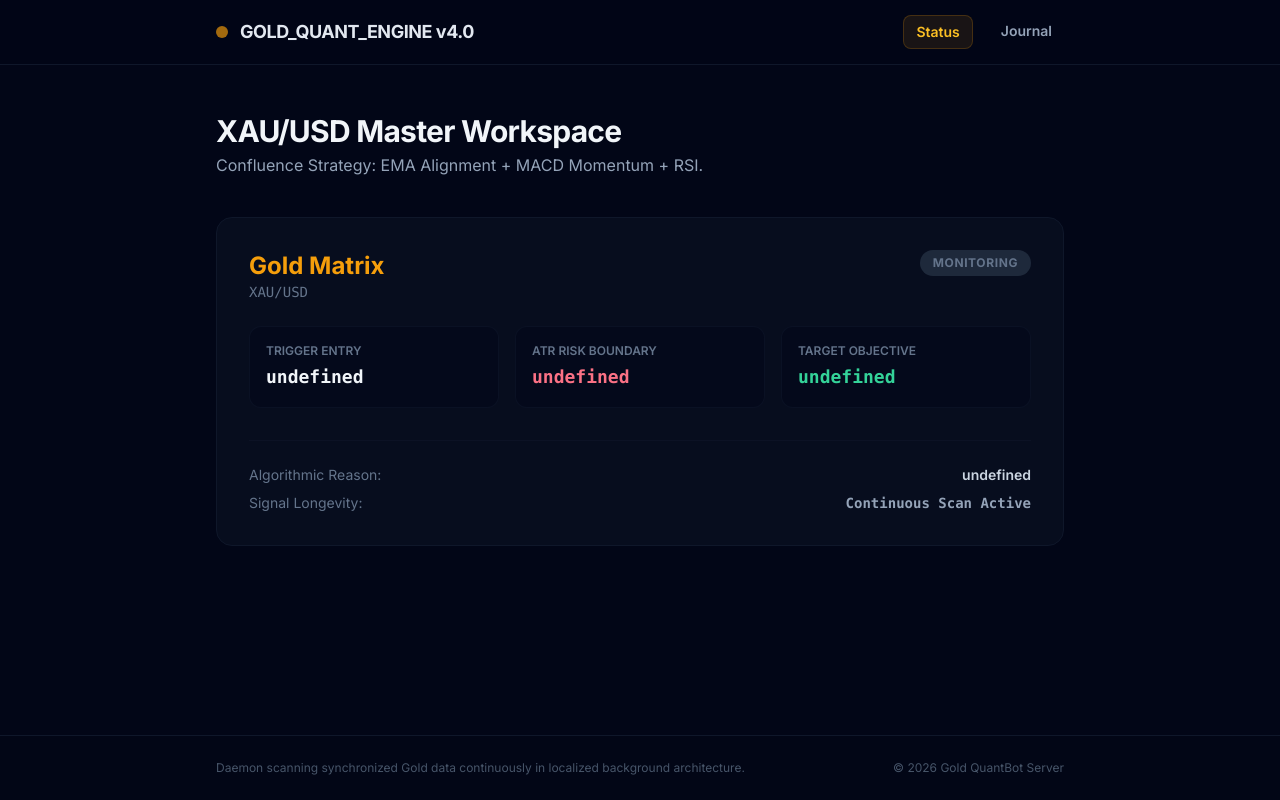
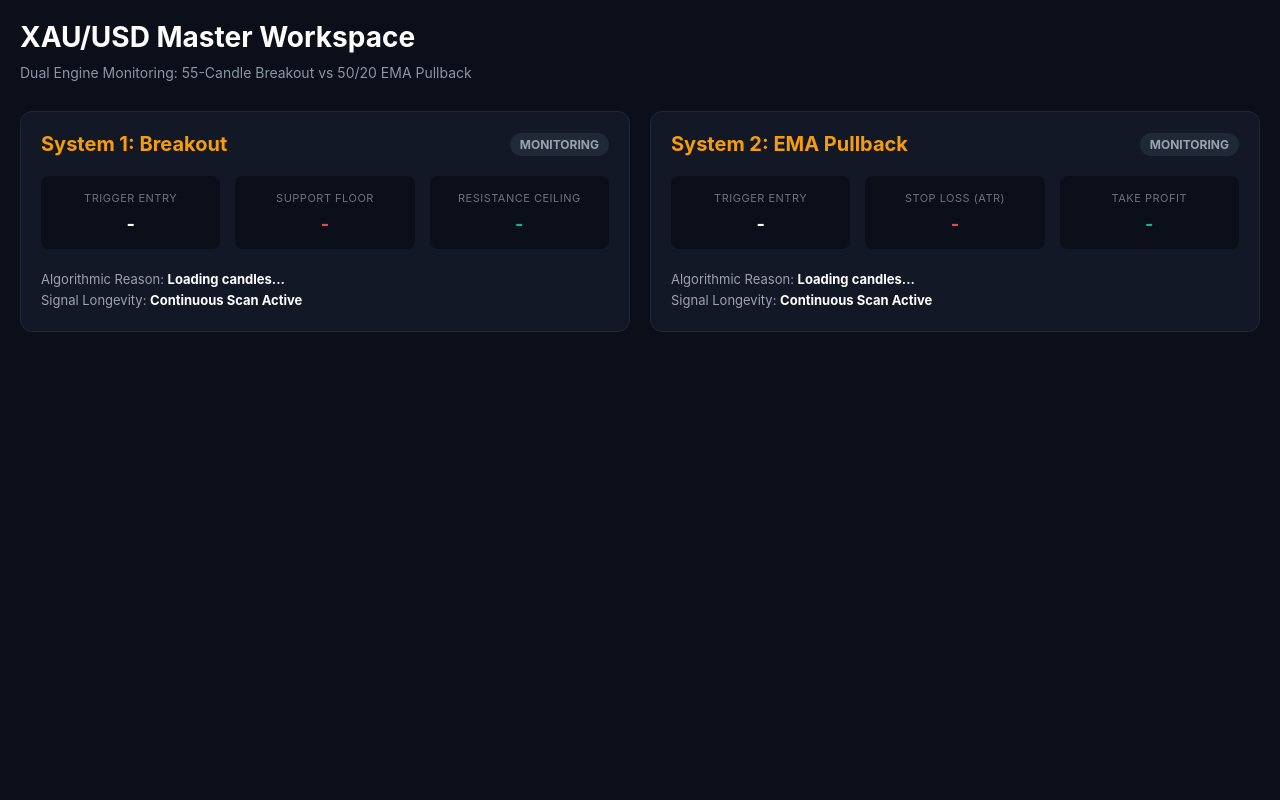
Before and after one commit to chatact135-wq/getmoney, a FastAPI app: page / in a window 1280 px wide. Run offline with FastAPI, Linux system fonts and the light colour scheme; some libraries are stand-ins or nearby versions.

Commit message:
Update index.html brilliant idea

```diff
--- a/templates/index.html
+++ b/templates/index.html
@@ -3,149 +3,186 @@
 <head>
     <meta charset="UTF-8">
     <meta name="viewport" content="width=device-width, initial-scale=1.0">
-    <title>Gold Algorithmic Dashboard</title>
-    <script src="https://cdn.tailwindcss.com"></script>
+    <title>XAU/USD Master Workspace</title>
     <style>
-        @import url('https://fonts.googleapis.com/css2?family=Inter:wght@300;400;600;700&display=swap');
-        body { font-family: 'Inter', sans-serif; }
+        body {
+            background-color: #0b0f19;
+            color: #ffffff;
+            font-family: -apple-system, BlinkMacSystemFont, "Segoe UI", Roboto, Helvetica, Arial, sans-serif;
+            margin: 0;
+            padding: 20px;
+        }
+        .header { margin-bottom: 30px; }
+        .header h1 { font-size: 28px; margin: 0 0 10px 0; }
+        .header p { color: #8b95a5; margin: 0; font-size: 14px; }
+
+        .grid-container {
+            display: grid;
+            grid-template-columns: 1fr;
+            gap: 20px;
+        }
+        @media (min-width: 768px) {
+            .grid-container { grid-template-columns: 1fr 1fr; }
+        }
+
+        .card {
+            background-color: #121826;
+            border-radius: 12px;
+            padding: 20px;
+            border: 1px solid #1f2937;
+        }
+        .card-header {
+            display: flex;
+            justify-content: space-between;
+            align-items: center;
+            margin-bottom: 20px;
+        }
+        .card-header h2 { margin: 0; font-size: 20px; color: #f59e0b; }
+
+        .status-badge {
+            background-color: #1f2937;
+            color: #9ca3af;
+            padding: 4px 10px;
+            border-radius: 20px;
+            font-size: 12px;
+            font-weight: bold;
+        }
+        .status-badge.BUY { background-color: rgba(16, 185, 129, 0.2); color: #10b981; }
+        .status-badge.SELL { background-color: rgba(239, 68, 68, 0.2); color: #ef4444; }
+
+        .metrics-grid {
+            display: grid;
+            grid-template-columns: repeat(3, 1fr);
+            gap: 15px;
+            margin-bottom: 20px;
+        }
+        .metric-box {
+            background-color: #0b0f19;
+            padding: 15px;
+            border-radius: 8px;
+            text-align: center;
+        }
+        .metric-label {
+            font-size: 11px;
+            color: #6b7280;
+            text-transform: uppercase;
+            letter-spacing: 0.5px;
+            margin-bottom: 8px;
+        }
+        .metric-value { font-size: 18px; font-weight: bold; }
+        .value-red { color: #ef4444; }
+        .value-green { color: #10b981; }
+
+        .footer-info { font-size: 13px; color: #9ca3af; line-height: 1.6; }
+        .footer-info span { color: #ffffff; font-weight: bold; }
     </style>
 </head>
-<body class="bg-slate-950 text-slate-100 min-h-screen flex flex-col justify-between">
+<body>
 
-    <!-- Header -->
-    <header class="border-b border-slate-900 bg-slate-950/80 backdrop-blur-md sticky top-0 z-50">
-        <div class="max-w-4xl mx-auto px-6 h-16 flex items-center justify-between">
-            <div class="flex items-center gap-3">
-                <span class="w-3 h-3 rounded-full bg-amber-500 animate-pulse"></span>
-                <h1 class="text-lg font-bold tracking-tight text-slate-200">GOLD_QUANT_ENGINE v4.0</h1>
-            </div>
-            <nav class="flex gap-4">
-                <a href="/" class="text-sm font-semibold text-amber-400 bg-amber-500/10 px-3 py-1.5 rounded-lg border border-amber-500/20">Status</a>
-                <a href="/journal" class="text-sm font-semibold text-slate-400 hover:text-white px-3 py-1.5 transition-colors">Journal</a>
-            </nav>
-        </div>
-    </header>
-
-    <!-- Main Content -->
-    <main class="max-w-4xl mx-auto px-6 py-12 flex-grow w-full">
-        <div class="mb-10">
-            <h2 class="text-3xl font-bold tracking-tight">XAU/USD Master Workspace</h2>
-            <p class="text-slate-400 mt-1">Confluence Strategy: EMA Alignment + MACD Momentum + RSI.</p>
+    <div class="header">
+        <h1>XAU/USD Master Workspace</h1>
+        <p>Dual Engine Monitoring: 55-Candle Breakout vs 50/20 EMA Pullback</p>
     </div>
 
-        <div class="grid grid-cols-1 gap-8">
-            <!-- GOLD (XAU/USD) Card -->
-            <div id="card-XAU-USD" class="relative overflow-hidden rounded-2xl border border-slate-900 bg-slate-900/40 p-8 transition-all duration-300">
-                <div class="flex justify-between items-start mb-6">
-                    <div>
-                        <h3 class="text-2xl font-bold text-amber-500">Gold Matrix</h3>
-                        <p class="text-sm text-slate-500 font-mono">XAU/USD</p>
+    <div class="grid-container">
+        <!-- 1. Breakout System Card -->
+        <div class="card" id="card-breakout">
+            <div class="card-header">
+                <h2>System 1: Breakout</h2>
+                <span class="status-badge" id="badge-breakout">MONITORING</span>
             </div>
-                    <span id="badge-XAU-USD" class="text-xs font-bold uppercase tracking-wider px-3 py-1 rounded-full bg-slate-800 text-slate-400">
-                        Analyzing...
-                    </span>
+            <div class="metrics-grid">
+                <div class="metric-box">
+                    <div class="metric-label">Trigger Entry</div>
+                    <div class="metric-value" id="entry-breakout">-</div>
                 </div>
-
-                <div class="grid grid-cols-3 gap-4 mb-8">
-                    <div class="bg-slate-950/40 rounded-xl p-4 border border-slate-900/60">
-                        <p class="text-xs text-slate-500 font-semibold uppercase">Trigger Entry</p>
-                        <p id="entry-XAU-USD" class="text-lg font-mono font-bold mt-1">-</p>
+                <div class="metric-box">
+                    <div class="metric-label">Support Floor</div>
+                    <div class="metric-value value-red" id="sl-breakout">-</div>
                 </div>
-                    <div class="bg-slate-950/40 rounded-xl p-4 border border-slate-900/60">
-                        <p class="text-xs text-slate-500 font-semibold uppercase text-rose-500">ATR Risk Boundary</p>
-                        <p id="sl-XAU-USD" class="text-lg font-mono font-bold mt-1 text-rose-400">-</p>
+                <div class="metric-box">
+                    <div class="metric-label">Resistance Ceiling</div>
+                    <div class="metric-value value-green" id="tp-breakout">-</div>
                 </div>
-                    <div class="bg-slate-950/40 rounded-xl p-4 border border-slate-900/60">
-                        <p class="text-xs text-slate-500 font-semibold uppercase text-emerald-500">Target Objective</p>
-                        <p id="tp-XAU-USD" class="text-lg font-mono font-bold mt-1 text-emerald-400">-</p>
+            </div>
+            <div class="footer-info">
+                Algorithmic Reason: <span id="reason-breakout">Loading...</span><br>
+                Signal Longevity: <span id="time-breakout">Continuous Scan Active</span>
             </div>
         </div>
 
-                <div class="border-t border-slate-900/60 pt-6 flex flex-col gap-2">
-                    <div class="flex justify-between text-sm">
-                        <span class="text-slate-500 font-medium">Algorithmic Reason:</span>
-                        <span id="reason-XAU-USD" class="text-slate-300 font-semibold text-right">Awaiting data iteration...</span>
+        <!-- 2. Pullback System Card -->
+        <div class="card" id="card-pullback">
+            <div class="card-header">
+                <h2>System 2: EMA Pullback</h2>
+                <span class="status-badge" id="badge-pullback">MONITORING</span>
             </div>
-                    <div class="flex justify-between text-sm">
-                        <span class="text-slate-500 font-medium">Signal Longevity:</span>
-                        <span id="time-XAU-USD" class="text-slate-400 font-mono font-semibold">-</span>
+            <div class="metrics-grid">
+                <div class="metric-box">
+                    <div class="metric-label">Trigger Entry</div>
+                    <div class="metric-value" id="entry-pullback">-</div>
+                </div>
+                <div class="metric-box">
+                    <div class="metric-label">Stop Loss (ATR)</div>
+                    <div class="metric-value value-red" id="sl-pullback">-</div>
+                </div>
+                <div class="metric-box">
+                    <div class="metric-label">Take Profit</div>
+                    <div class="metric-value value-green" id="tp-pullback">-</div>
+                </div>
+            </div>
+            <div class="footer-info">
+                Algorithmic Reason: <span id="reason-pullback">Loading...</span><br>
+                Signal Longevity: <span id="time-pullback">Continuous Scan Active</span>
             </div>
         </div>
     </div>
-        </div>
-    </main>
 
-    <!-- Footer -->
-    <footer class="border-t border-slate-900 py-6 bg-slate-950/20">
-        <div class="max-w-4xl mx-auto px-6 flex justify-between items-center text-xs text-slate-600">
-            <p>Daemon scanning synchronized Gold data continuously in localized background architecture.</p>
-            <p>&copy; 2026 Gold QuantBot Server</p>
-        </div>
-    </footer>
+    <script>
+        function updateUI(system, data) {
+            // Update Metrics
+            document.getElementById(`entry-${system}`).innerText = data.entry !== "-" ? data.entry : "-";
+            document.getElementById(`sl-${system}`).innerText = data.sl !== "-" ? data.sl : (data.support !== "-" ? data.support : "-");
+            document.getElementById(`tp-${system}`).innerText = data.tp !== "-" ? data.tp : (data.resistance !== "-" ? data.resistance : "-");
+            document.getElementById(`reason-${system}`).innerText = data.reason;
 
-    <!-- SCRIPT -->
-    <script>
-        let signalState = {};
-        function updateUI() {
-            for (const [pair, signal] of Object.entries(signalState)) {
-                if (pair !== "XAU/USD") continue; // Force UI to only read Gold
-
-                const safeKey = pair.replace("/", "-");
-                const card = document.getElementById(`card-${safeKey}`);
-                const badge = document.getElementById(`badge-${safeKey}`);
-                const entry = document.getElementById(`entry-${safeKey}`);
-                const sl = document.getElementById(`sl-${safeKey}`);
-                const tp = document.getElementById(`tp-${safeKey}`);
-                const reason = document.getElementById(`reason-${safeKey}`);
-                const timeEl = document.getElementById(`time-${safeKey}`);
-
-                if (!card) continue;
-
-                entry.innerText = signal.entry;
-                sl.innerText = signal.sl;
-                tp.innerText = signal.tp;
-                reason.innerText = signal.reason;
-
-                if (signal.action === "BUY") {
-                    badge.className = "text-xs font-bold uppercase tracking-wider px-3 py-1 rounded-full bg-emerald-500/10 text-emerald-400 border border-emerald-500/20 animate-pulse";
-                    badge.innerText = "BUY ENTRY";
-                    card.className = "relative overflow-hidden rounded-2xl border border-emerald-500/25 bg-slate-900/40 p-8 shadow-[0_0_25px_rgba(16,185,129,0.04)] transition-all duration-300";
-                } else if (signal.action === "SELL") {
-                    badge.className = "text-xs font-bold uppercase tracking-wider px-3 py-1 rounded-full bg-rose-500/10 text-rose-400 border border-rose-500/20 animate-pulse";
-                    badge.innerText = "SELL DISTRIBUTION";
-                    card.className = "relative overflow-hidden rounded-2xl border border-rose-500/25 bg-slate-900/40 p-8 shadow-[0_0_25px_rgba(239,68,68,0.04)] transition-all duration-300";
+            // Update Action Badges
+            const badgeEl = document.getElementById(`badge-${system}`);
+            if (data.action === "WAIT") {
+                badgeEl.innerText = "MONITORING";
+                badgeEl.className = "status-badge";
             } else {
-                    badge.className = "text-xs font-bold uppercase tracking-wider px-3 py-1 rounded-full bg-slate-800 text-slate-500 border border-transparent";
-                    badge.innerText = "MONITORING";
-                    card.className = "relative overflow-hidden rounded-2xl border border-slate-900 bg-slate-900/40 p-8 transition-all duration-300";
+                badgeEl.innerText = data.action + " ENTRY";
+                badgeEl.className = `status-badge ${data.action}`;
             }
 
-                if (signal.action !== "WAIT" && signal.timestamp > 0) {
+            // Update Timestamps
+            if (data.timestamp === 0) {
+                document.getElementById(`time-${system}`).innerText = "Continuous Scan Active";
+            } else {
                 const now = Math.floor(Date.now() / 1000);
-                    const diffSeconds = now - signal.timestamp;
-                    if (diffSeconds < 0) {
-                        timeEl.innerText = "Just initialized";
-                    } else if (diffSeconds < 60) {
-                        timeEl.innerText = `${diffSeconds}s ago`;
-                    } else {
-                        timeEl.innerText = `${Math.floor(diffSeconds / 60)}m ago`;
-                    }
-                } else {
-                    timeEl.innerText = "Continuous Scan Active";
-                }
+                const diffMins = Math.floor((now - data.timestamp) / 60);
+                document.getElementById(`time-${system}`).innerText = `${diffMins}m ago`;
             }
         }
 
-        function fetchSignals() {
-            fetch('/api/signals')
-                .then(response => response.json())
-                .then(data => { signalState = data; updateUI(); })
-                .catch(error => console.error("Error fetching signals:", error));
+        async function fetchSignals() {
+            try {
+                const response = await fetch('/api/signals');
+                const data = await response.json();
+
+                if (data["XAU/USD"]) {
+                    if (data["XAU/USD"].breakout) updateUI('breakout', data["XAU/USD"].breakout);
+                    if (data["XAU/USD"].pullback) updateUI('pullback', data["XAU/USD"].pullback);
+                }
+            } catch (error) {
+                console.error("Error fetching signal data:", error);
+            }
         }
 
+        // Fetch immediately on load, then loop every 30 seconds
         fetchSignals();
-        setInterval(fetchSignals, 15000);
-        setInterval(updateUI, 1000);
+        setInterval(fetchSignals, 30000);
     </script>
 </body>
 </html>
```
Lines whose indentation alone changed are shown as unchanged.
